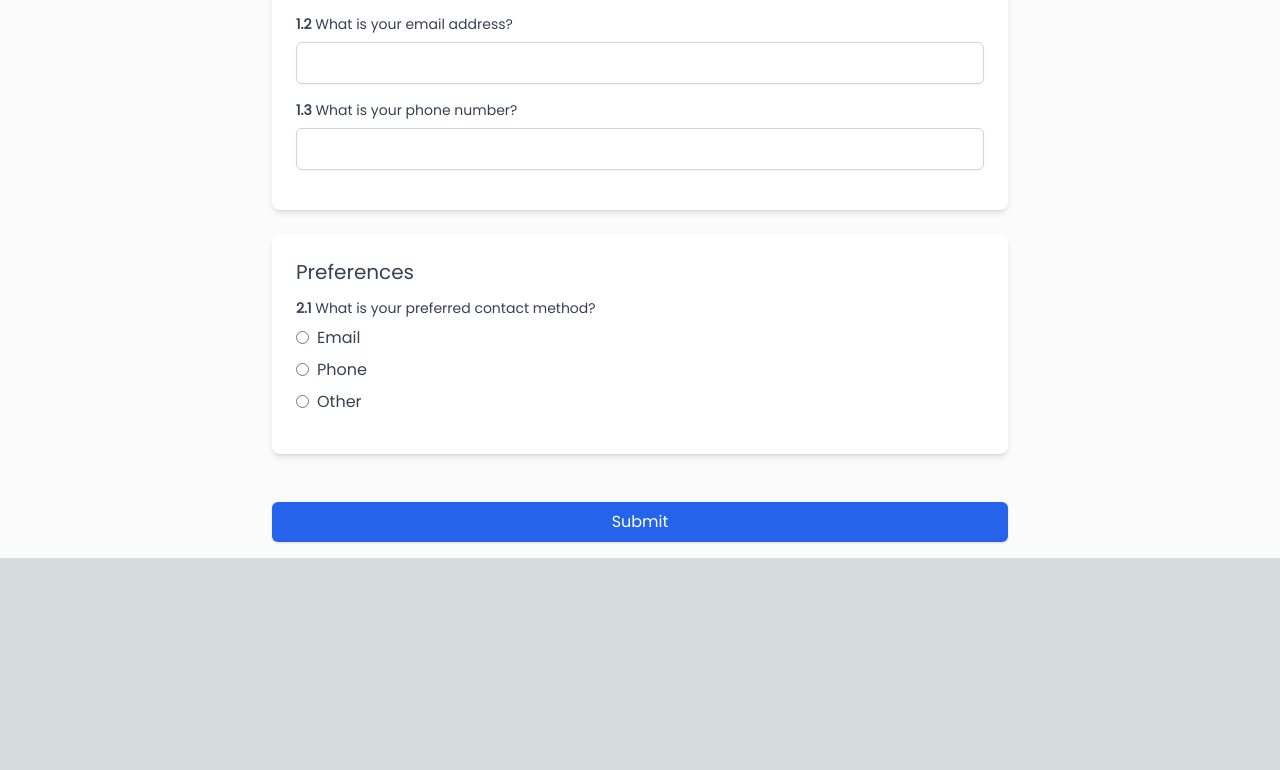
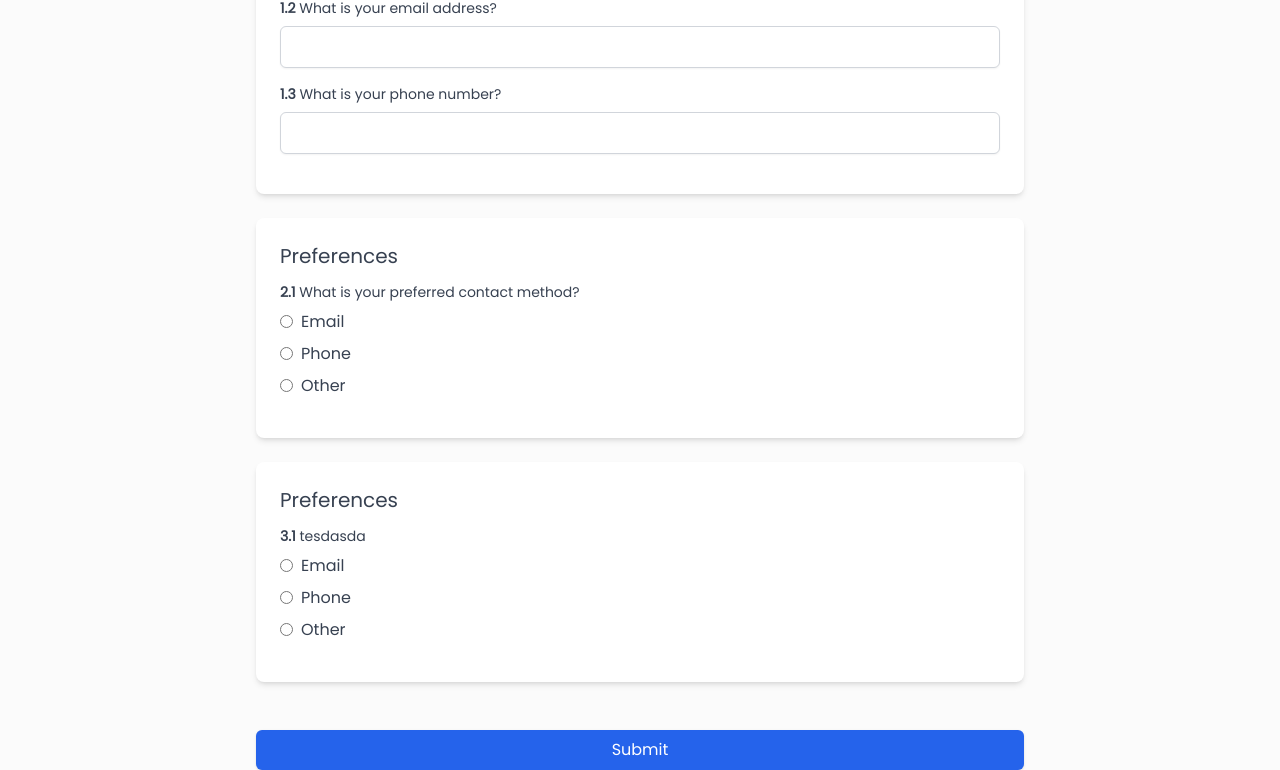
Before and after one commit to PamanAleph/dynamic-form, a Next.js app: page / in a window 1280 px wide. Shown: the part 1085-1855 px from the top of the page. Before the commit the page ends 1643 px from the top, so only its background shows below. Built offline with nearby package versions, Linux system fonts and the light colour scheme.

Commit message:
"Updated type definitions, data, and form components to use numeric IDs and added input change handlers"

```diff
--- a/src/app/lib/common.type.ts
+++ b/src/app/lib/common.type.ts
@@ -1,17 +1,17 @@
 type Option = {
-  optionID: string;
+  optionID: number;
   optionText: string;
 };
 
 type Question = {
-  questionID: string;
+  questionID: number;
   questionText: string;
-  questionType: string;
+  questionType: "text" | "email" | "number" | "radio";
   options?: Option[];
 };
 
 type Section = {
-  sectionID: string;
+  sectionID: number;
   sectionName: string;
   questions: Question[];
 };
@@ -26,11 +26,11 @@ type DataForm = {
 };
 
 interface FormSectionProps {
-  section: {
-    sectionID: number;
-    sectionName: string;
-    questions: Question[];
-  };
-  selectedOption: string | null;
-  handleRadioChange: (e: React.ChangeEvent<HTMLInputElement>) => void;
+  section: Section;
+  selectedOptions: { [key: number]: string | null };
+  handleRadioChange: (questionID: number, value: string) => void;
+  otherInputs: { [key: number]: string };
+  formValues: { [key: number]: string | number };
+  handleOtherInputChange: (questionID: number, value: string) => void;
+  handleInputChange: (questionID: number, value: string | number) => void;
 }
--- a/src/app/lib/data.ts
+++ b/src/app/lib/data.ts
@@ -22,7 +22,7 @@ WA: 0813 1991 9369
 
 export const formData = [
   {
-    id: "form1",
+    id: 1,
     formName: "Survey Form",
     description: "Assessment Form",
     sections: [
@@ -31,17 +31,17 @@ export const formData = [
         sectionName: "Personal Information",
         questions: [
           {
-            questionID: "q1",
+            questionID: 1,
             questionText: "What is your full name?",
             questionType: "text",
           },
           {
-            questionID: "q2",
+            questionID: 2,
             questionText: "What is your email address?",
             questionType: "email",
           },
           {
-            questionID: "q3",
+            questionID: 3,
             questionText: "What is your phone number?",
             questionType: "number",
           },
@@ -52,13 +52,29 @@ export const formData = [
         sectionName: "Preferences",
         questions: [
           {
-            questionID: "q4",
+            questionID: 4,
             questionText: "What is your preferred contact method?",
             questionType: "radio",
             options: [
-              { optionID: "o1", optionText: "Email" },
-              { optionID: "o2", optionText: "Phone" },
-              { optionID: "o3", optionText: "Other" },
+              { optionID: 1, optionText: "Email" },
+              { optionID: 2, optionText: "Phone" },
+              { optionID: 3, optionText: "Other" },
+            ],
+          },
+        ],
+      },
+      {
+        sectionID: 3,
+        sectionName: "Preferences",
+        questions: [
+          {
+            questionID: 5,
+            questionText: "tesdasda",
+            questionType: "radio",
+            options: [
+              { optionID: 1, optionText: "Email" },
+              { optionID: 2, optionText: "Phone" },
+              { optionID: 3, optionText: "Other" },
             ],
           },
         ],
--- a/src/components/form/CardForm.tsx
+++ b/src/components/form/CardForm.tsx
@@ -1,18 +1,46 @@
-"use client";
-import { formData } from "@/app/lib/data";
+"use client"
 import { useState } from "react";
 import FormSection from "./FormSection";
+import { formData } from "@/app/lib/data";
+
+export default function CardForm() {
+  const [formValues, setFormValues] = useState<{ [key: number]: string | number }>({});
+  const [selectedOptions, setSelectedOptions] = useState<{ [key: number]: string | null }>({});
+  const [otherInputs, setOtherInputs] = useState<{ [key: number]: string }>({});
 
 
-export default function CardForm() {
-  const [selectedOption, setSelectedOption] = useState<string | null>(null);
+  const handleInputChange = (questionID: number, value: string | number) => {
+    setFormValues((prev) => ({ ...prev, [questionID]: value }));
+  };
 
-  const handleRadioChange = (e: React.ChangeEvent<HTMLInputElement>) => {
-    setSelectedOption(e.target.value);
+  const handleRadioChange = (questionID: number, value: string) => {
+    setSelectedOptions((prev) => ({ ...prev, [questionID]: value }));
+
+    // Clear other input if not "Other"
+    if (value !== "Other") {
+      setOtherInputs((prev) => ({ ...prev, [questionID]: "" }));
+    }
+  };
+
+  const handleOtherInputChange = (questionID: number, value: string) => {
+    setOtherInputs((prev) => ({ ...prev, [questionID]: value }));
+  };
+
+  const handleSubmit = (e: React.FormEvent) => {
+    e.preventDefault();
+
+
+    const formDataToSave = {
+      formValues,
+      selectedOptions,
+      otherInputs,
+    };
+
+    console.log("Form Data to Save:", formDataToSave);
   };
 
   return (
-    <form className="w-full p-4">
+    <form className="w-full" onSubmit={handleSubmit}>
       {formData.map((form) => (
         <div key={form.id}>
           <h2 className="text-2xl font-semibold text-gray-800 mb-4">
@@ -22,9 +50,13 @@ export default function CardForm() {
           {form.sections.map((section) => (
             <FormSection
               key={section.sectionID}
-              section={section}
-              selectedOption={selectedOption}
+              section={section as Section}
+              formValues={formValues}
+              selectedOptions={selectedOptions}
               handleRadioChange={handleRadioChange}
+              otherInputs={otherInputs}
+              handleOtherInputChange={handleOtherInputChange}
+              handleInputChange={handleInputChange} // Pass input change handler
             />
           ))}
         </div>
--- a/src/components/form/FormSection.tsx
+++ b/src/components/form/FormSection.tsx
@@ -2,37 +2,36 @@ import React from "react";
 
 export default function FormSection({
   section,
-  selectedOption,
+  formValues,
+  selectedOptions,
   handleRadioChange,
+  otherInputs,
+  handleOtherInputChange,
+  handleInputChange,
 }: FormSectionProps) {
-  function renderInput(
-    question: Question,
-    selectedOption: string | null,
-    handleRadioChange: (e: React.ChangeEvent<HTMLInputElement>) => void
-  ) {
+  function renderInput(question: Question) {
     const handleNumberChange = (e: React.ChangeEvent<HTMLInputElement>) => {
       const value = Number(e.target.value);
       if (value < 0) {
         e.target.value = "0";
       }
+      handleInputChange(question.questionID, value);
+    };
+
+    const handleTextChange = (e: React.ChangeEvent<HTMLInputElement>) => {
+      handleInputChange(question.questionID, e.target.value);
     };
 
     switch (question.questionType) {
       case "text":
-        return (
-          <input
-            type="text"
-            id={question.questionID}
-            name={question.questionID}
-            className="w-full px-4 py-2 border border-gray-300 rounded-md shadow-sm focus:ring-blue-500 focus:border-blue-500"
-          />
-        );
       case "email":
         return (
           <input
-            type="email"
-            id={question.questionID}
-            name={question.questionID}
+            type={question.questionType}
+            id={question.questionID.toString()}
+            name={question.questionID.toString()}
+            value={formValues[question.questionID] || ""}
+            onChange={handleTextChange}
             className="w-full px-4 py-2 border border-gray-300 rounded-md shadow-sm focus:ring-blue-500 focus:border-blue-500"
           />
         );
@@ -40,9 +39,10 @@ export default function FormSection({
         return (
           <input
             type="number"
-            id={question.questionID}
-            name={question.questionID}
-            min={"0"}
+            id={question.questionID.toString()}
+            name={question.questionID.toString()}
+            min="0"
+            value={formValues[question.questionID] || ""}
             onChange={handleNumberChange}
             className="w-full px-4 py-2 border border-gray-300 rounded-md shadow-sm focus:ring-blue-500 focus:border-blue-500"
           />
@@ -54,18 +54,21 @@ export default function FormSection({
               <label key={option.optionID} className="inline-flex items-center">
                 <input
                   type="radio"
-                  name={question.questionID}
+                  name={question.questionID.toString()}
                   value={option.optionText}
                   className="form-radio text-blue-600"
-                  onChange={handleRadioChange}
+                  checked={selectedOptions[question.questionID] === option.optionText}
+                  onChange={(e) => handleRadioChange(question.questionID, e.target.value)}
                 />
                 <span className="ml-2 text-gray-700">{option.optionText}</span>
               </label>
             ))}
-            {selectedOption === "Other" && (
+            {selectedOptions[question.questionID] === "Other" && (
               <input
                 type="text"
                 placeholder="Please specify"
+                value={otherInputs[question.questionID] || ""}
+                onChange={(e) => handleOtherInputChange(question.questionID, e.target.value)}
                 className="mt-2 px-4 py-2 border border-gray-300 rounded-md shadow-sm focus:ring-blue-500 focus:border-blue-500"
               />
             )}
@@ -84,7 +87,7 @@ export default function FormSection({
       {section.questions.map((question, index) => (
         <div key={question.questionID} className="mb-4">
           <label
-            htmlFor={question.questionID}
+            htmlFor={question.questionID.toString()}
             className="block text-sm font-medium text-gray-700 mb-2"
           >
             <span className="font-semibold">
@@ -92,7 +95,7 @@ export default function FormSection({
             </span>{" "}
             {question.questionText}
           </label>
-          {renderInput(question, selectedOption, handleRadioChange)}
+          {renderInput(question)}
         </div>
       ))}
     </div>
```
